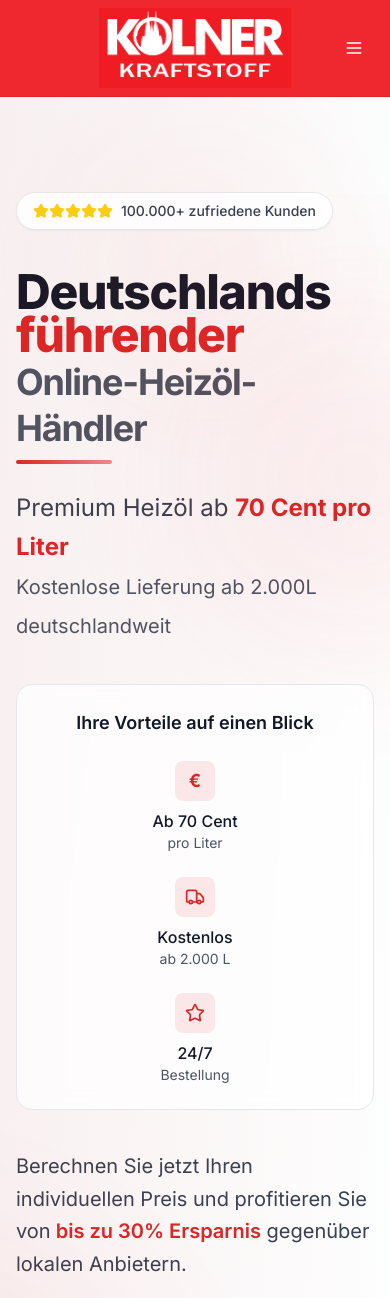
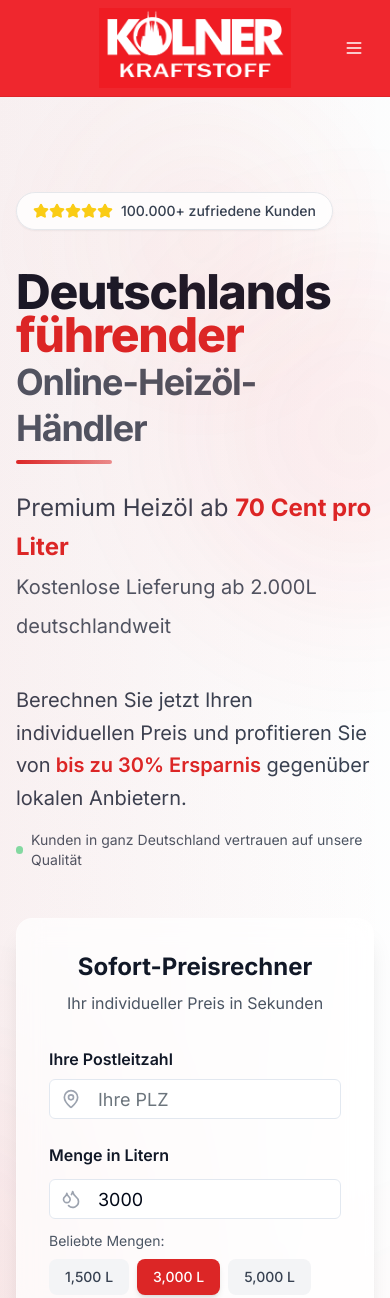
Before and after one commit to dvvvvv411/blueline-heizoel-98481, a React (Vite) app: page / in a window 390 px wide. Shown: the top 1298 px of the page. Built offline with nearby package versions, Linux system fonts and the light colour scheme.

Commit message:
Fix: Hide feature panel on mobile and tablet

```diff
--- a/src/components/HeroSection.tsx
+++ b/src/components/HeroSection.tsx
@@ -103,7 +103,7 @@ const HeroSection = () => {
             </div>
 
             {/* Feature Panel */}
-            <div className="bg-white/70 backdrop-blur border border-gray-200 rounded-2xl p-6">
+            <div className="hidden lg:block bg-white/70 backdrop-blur border border-gray-200 rounded-2xl p-6">
               <h3 className="text-lg font-semibold text-gray-900 mb-6 text-center">Ihre Vorteile auf einen Blick</h3>
               <div className="grid md:grid-cols-3 gap-6 md:divide-x divide-gray-200">
                 <div className="flex flex-col items-center text-center space-y-2">
```
